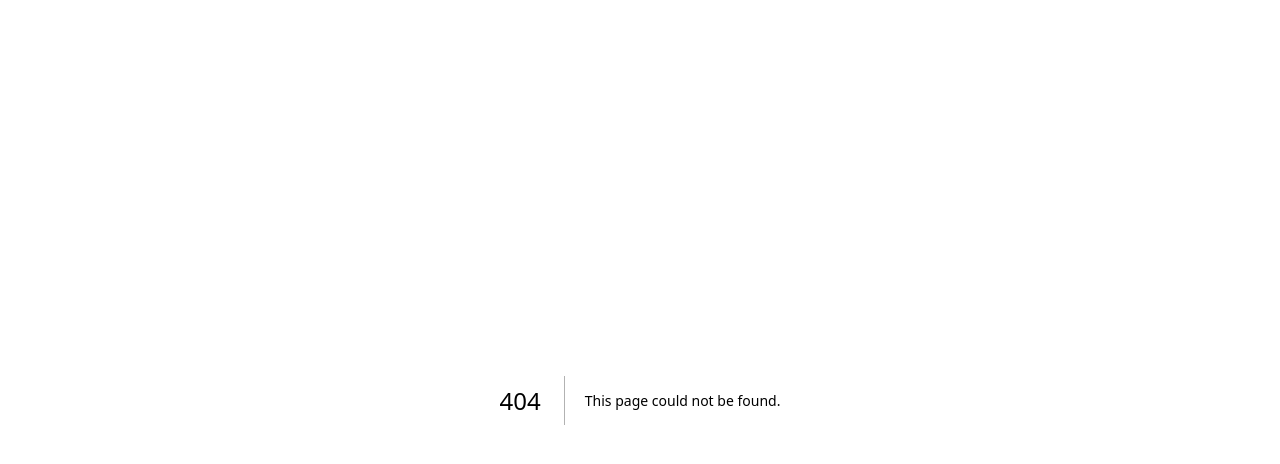
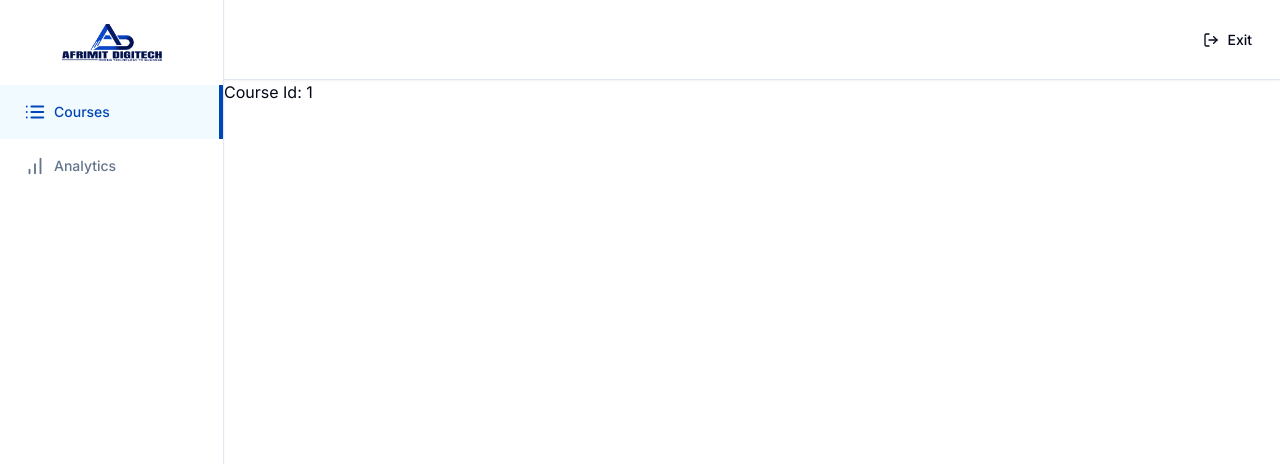
Before and after one commit to abdrasaq14/afrimit-learning, a Next.js app: page /teacher/courses/1 in a window 1280 px wide. Before the commit this address had no page. Shown: the top 464 px of the page. Built offline with nearby package versions, Linux system fonts and the light colour scheme.

Commit message:
courese registration page

```diff
--- a/app/(auth)/(routes)/sign-up/[[...sign-up]]/page.tsx
+++ b/app/(auth)/(routes)/sign-up/[[...sign-up]]/page.tsx
@@ -1,6 +1,6 @@
 import { SignUp } from "@clerk/nextjs";
 const SignUpPage = () => {
-    return <SignUp />;
+  return <SignUp />;
 }
 
 export default SignUpPage;
--- /dev/null
+++ b/app/(dashboard)/(routes)/teacher/courses/[courseId]/page.tsx
@@ -0,0 +1,9 @@
+const CourseIdPage = async ({ params }: { params: { courseId: string } }) => {
+  return (
+        <div>
+            Course Id: {params.courseId}
+        </div>
+  );
+}
+
+export default CourseIdPage;
--- a/app/(dashboard)/(routes)/teacher/create/page.tsx
+++ b/app/(dashboard)/(routes)/teacher/create/page.tsx
@@ -35,7 +35,7 @@ const CreateCoursePage = () => {
   const onSubmit = async (values: z.infer<typeof formSchema>) => {
     try {
       const response = await axios.post("/api/courses", values);
-      router.push(`/dashboard/courses/${response.data.id}/edit`);
+      router.push(`/teacher/courses/${response.data.id}`);
       toast.success("Course created succesfully")
     } catch (error) {
       toast.error("oops something went wrong")
```
